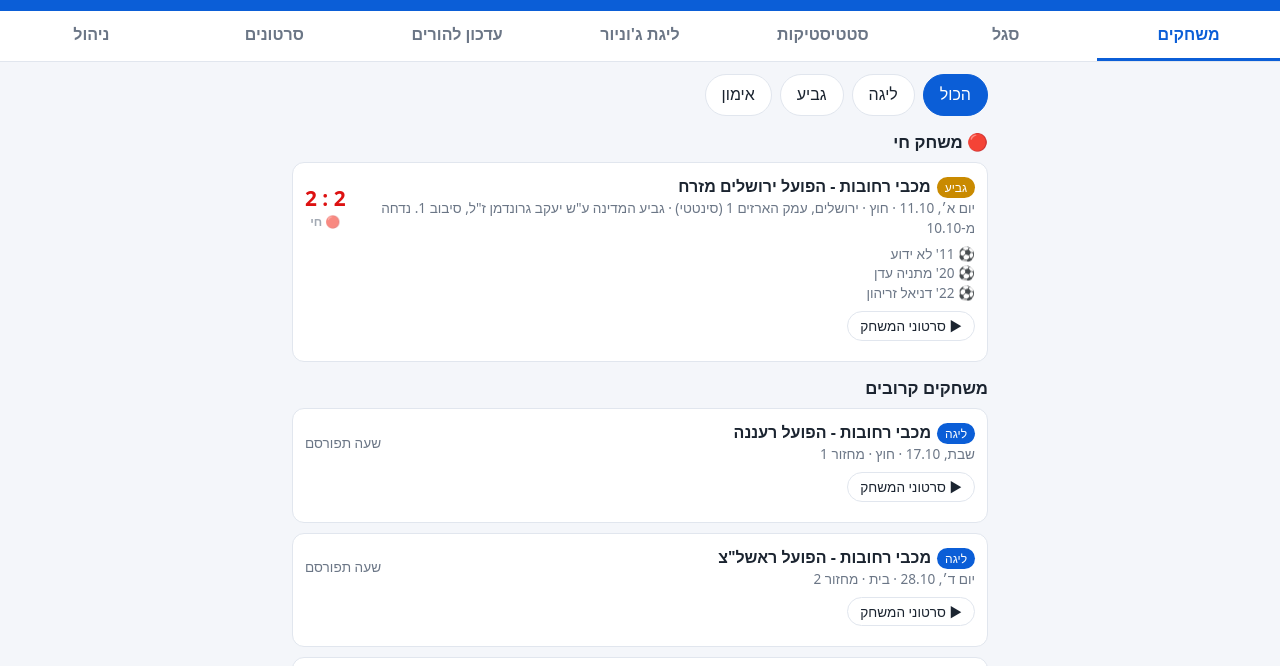
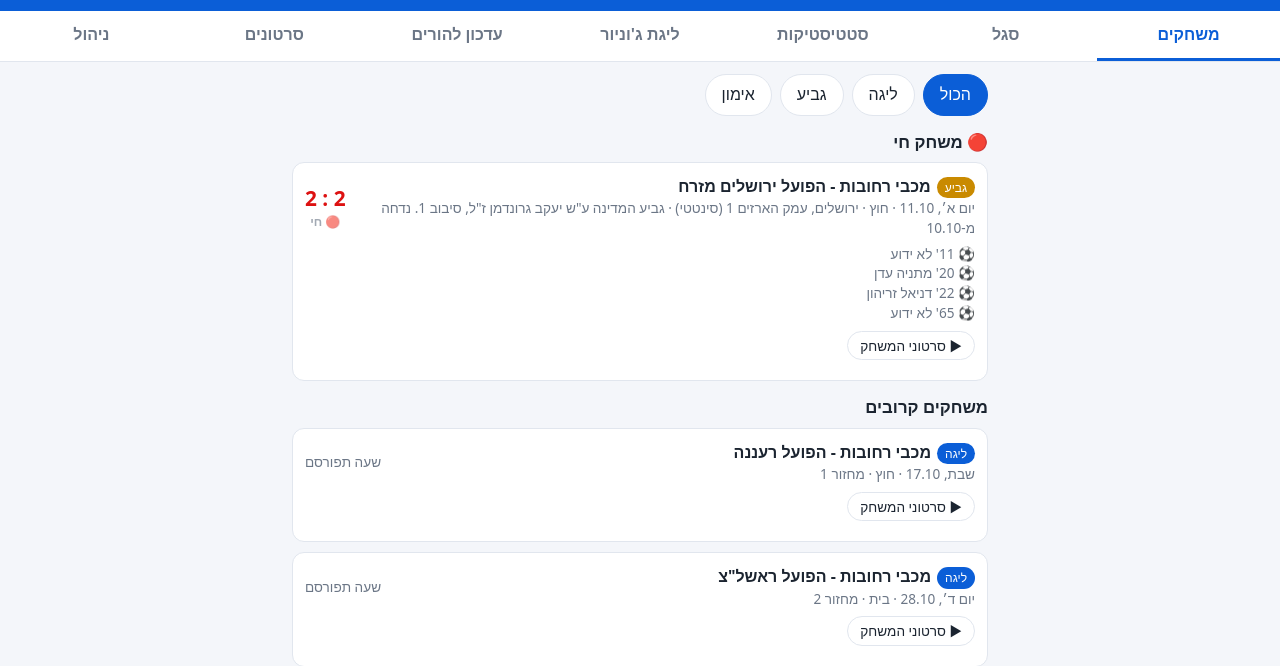
Before and after one commit to kazmikidev-afk/maccabi-rehovot-2026, a plain HTML site: page index.html in a window 1280 px wide. Shown: the part 71-737 px from the top of the page. Drawn offline with Linux system fonts and the light colour scheme.

Commit message:
עדכון נתונים מהאתר

```diff
--- a/index.html
+++ b/index.html
@@ -82,7 +82,7 @@
    =================================================================== */
 /*DATA_START*/
 const DATA = {
- "rev": 1791741850155,
+ "rev": 1791741948959,
  "club": "מכבי רחובות",
  "season": "עונת 2026/27",
  "adminHash": "31d4f5f8af22211e6387f51657eecf5ee8b37d55d13bae3c6266ff2909369ad9",
@@ -214,6 +214,12 @@
      "kind": "goal",
      "player": "דניאל זריהון",
      "text": ""
+    },
+    {
+     "min": 65,
+     "kind": "goal",
+     "player": "לא ידוע",
+     "text": ""
     }
    ],
    "note": "גביע המדינה ע\"ש יעקב גרונדמן ז\"ל, סיבוב 1. נדחה מ-10.10",
@@ -224,7 +230,7 @@
    },
    "live": {
     "min": null,
-    "at": 1791741835038
+    "at": 1791738740187
    },
    "matchId": "s28-l592-r1-2902-vs-2931"
   },
```
